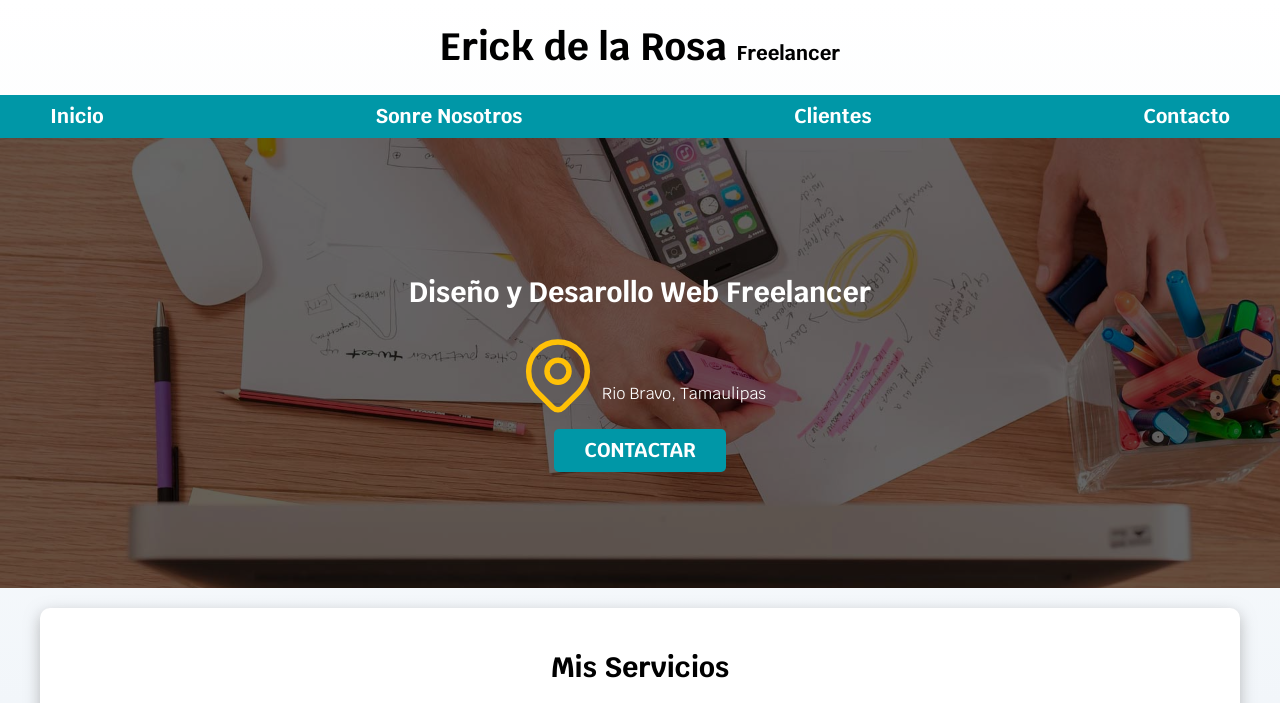
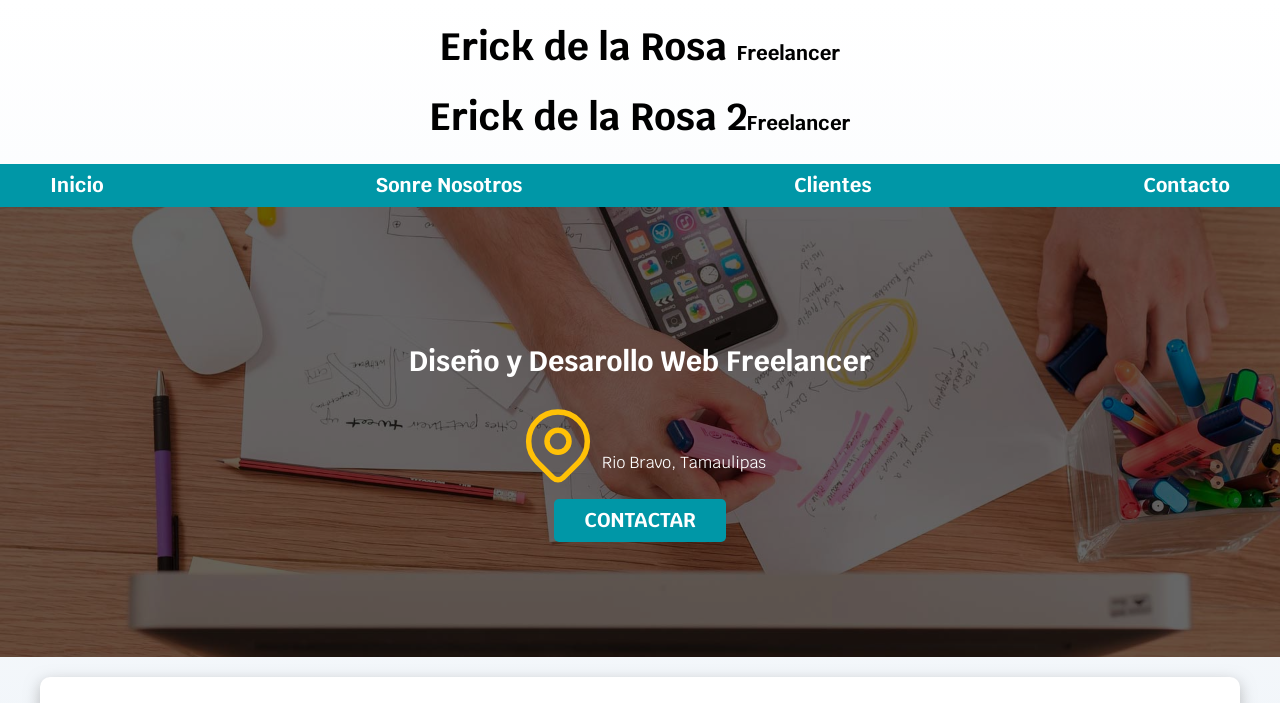
Before and after one commit to delarosaerick/delarosa-Freelancer, a plain HTML site: page index.html in a window 1280 px wide. Shown: the top 703 px of the page. Drawn offline with Linux system fonts and the light colour scheme.

Commit message:
Erick de la Rosa 2 Added

```diff
--- a/index.html
+++ b/index.html
@@ -18,6 +18,7 @@
 <body>
     <header>
         <h1 class="titulo">Erick de la Rosa <span>Freelancer</span></h1>
+        <h1 class="titulo">Erick de la Rosa 2<span>Freelancer</span></h1>
     </header>
 
     <div class="nav-bg">
```
